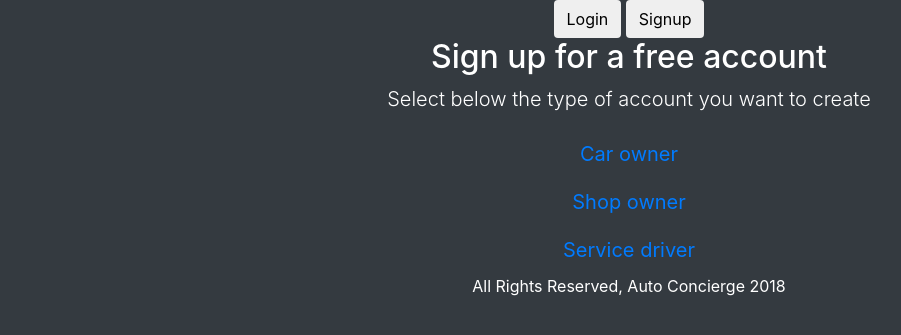
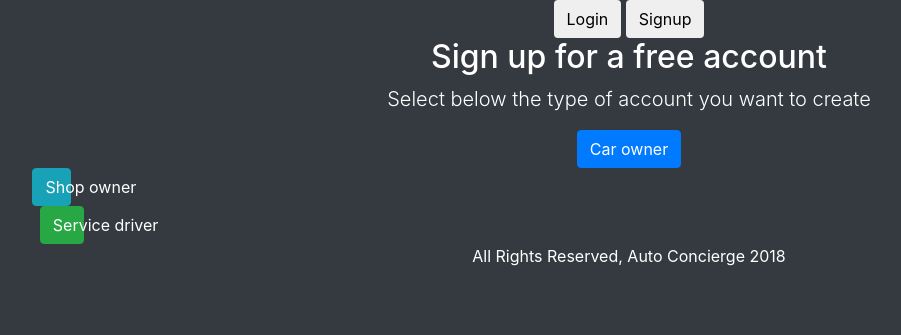
Before and after one commit to njang/autoConcierge, a Django app: page /signup/ in a window 1280 px wide. Shown: the top 335 px of the page, without its empty margins (11-912 px from the left). Run offline with Django 3.2, Linux system fonts and the light colour scheme; some libraries are stand-ins or nearby versions.

Commit message:
Stylize different user group signup buttons

```diff
--- a/main_app/templates/signup.html
+++ b/main_app/templates/signup.html
@@ -2,8 +2,14 @@
 
 {% block content %}
 	<h2>Sign up for a free account</h2>
-	<p class="lead">Select below the type of account you want to create</p>
-	<div><a href="/signup/carowner" class="btn btn-student btn-lg" role="button">Car owner</a></div>
-	<div><a href="/signup/shopowner" class="btn btn-teacher btn-lg" role="button">Shop owner</a></div>
-	<div><a href="/signup/servicedriver" class="btn btn-teacher btn-lg" role="button">Service driver</a></div>
+	<p class='lead'>Select below the type of account you want to create</p>
+	<div class='row'>
+		<a href='/signup/carowner' class='col col-md-4 offset-md-4'><button class='btn btn-primary'>Car owner</button></a>
+	</div>
+	<div class='row'>
+		<a href='/signup/shopowner'><button class='btn btn-info col col-md-4 offset-md-4'>Shop owner</button></a>
+	</div>
+	<div class='row'>
+		<a href='/signup/servicedriver'><button class='btn btn-success col col-md-4 offset-md-4'>Service driver</button></a>
+	</div>
 {% endblock %}
```
